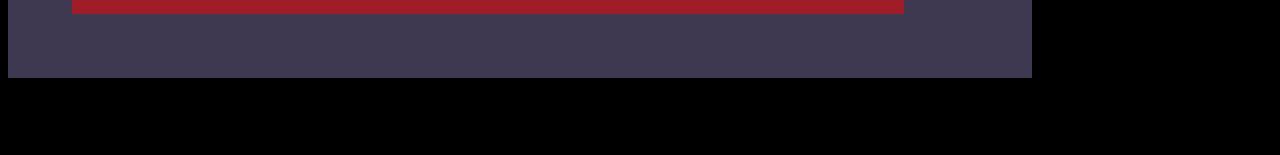
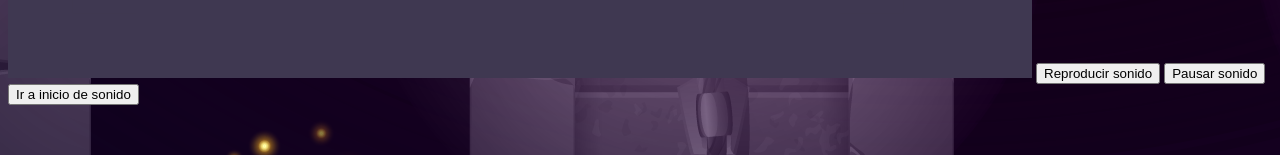
Before and after one commit to angelik323/kings-and-pigs, a plain HTML site: page index.html in a window 1280 px wide. Shown: the part 506-661 px from the top of the page. Drawn offline with nearby package versions, Linux system fonts and the light colour scheme; files whose address does not match are found by name.

Commit message:
Levels and background

```diff
--- a/index.html
+++ b/index.html
@@ -11,9 +11,14 @@
 <body>
     <canvas></canvas>
 
+    <button id="btnPlay">Reproducir sonido</button>
+    <button id="btnPause">Pausar sonido</button>
+    <button id="btnRestarting">Ir a inicio de sonido</button>
+
     <script src="https://cdnjs.cloudflare.com/ajax/libs/gsap/3.11.4/gsap.min.js"
     integrity="sha512-f8mwTB+Bs8a5c46DEm7HQLcJuHMBaH/UFlcgyetMqqkvTcYg4g5VXsYR71b3qC82lZytjNYvBj2pf0VekA9/FQ=="
     crossorigin="anonymous" referrerpolicy="no-referrer"></script>
+    <script src="/js/sound.js"></script>
     <script src="/js/utils.js"></script>
     <script src="/js/data/collisions.js"></script>
     <script src="/js/classes/collisionBlock.js"></script>
--- a/index.js
+++ b/index.js
@@ -198,9 +198,9 @@ function animate() {
     window.requestAnimationFrame(animate)
 
     background.draw();
-    collisionBlocks.forEach(collisionBlock => {
-        collisionBlock.draw()
-    })
+    //collisionBlocks.forEach(collisionBlock => {
+    //    collisionBlock.draw()
+    //})
 
     doors.forEach((door) => {
         door.draw()
--- /dev/null
+++ b/js/sound.js
@@ -0,0 +1,24 @@
+const loadSound = function (source) {
+    const sound = document.createElement("audio");
+    sound.src = source;
+    sound.setAttribute("preload", "auto");
+    sound.setAttribute("controls", "none");
+    sound.style.display = "none"; // <-- oculto
+    document.body.appendChild(sound);
+    return sound;
+};
+
+const $buttonPlay = document.querySelector("#btnPlay"),
+    $buttonPause = document.querySelector("#btnPause"),
+    $buttonRestarting = document.querySelector("#btnRestarting");
+// El sonido que podemos reproducir o pausar
+const sound = loadSound("sonido.flac");
+$buttonPlay.onclick = () => {
+    sound.play();
+};
+$buttonPause.onclick = () => {
+    sound.pause();
+};
+$buttonRestarting.onclick = () => {
+    sound.currentTime = 0;
+};
--- a/style.css
+++ b/style.css
@@ -1,3 +1,3 @@
 body {
-    background-color: black;
+    background-image: url(/img/fondo-prueba.png);
 }
```
Also changed, not shown: img/fondo-prueba.png (added), img/king/buho-left-reducido.png (added), img/king/buho-leftpeque.png (added), img/king/buho-standby.png (added), js/eventListeners.js (line endings or trailing spaces), 1 other file.
